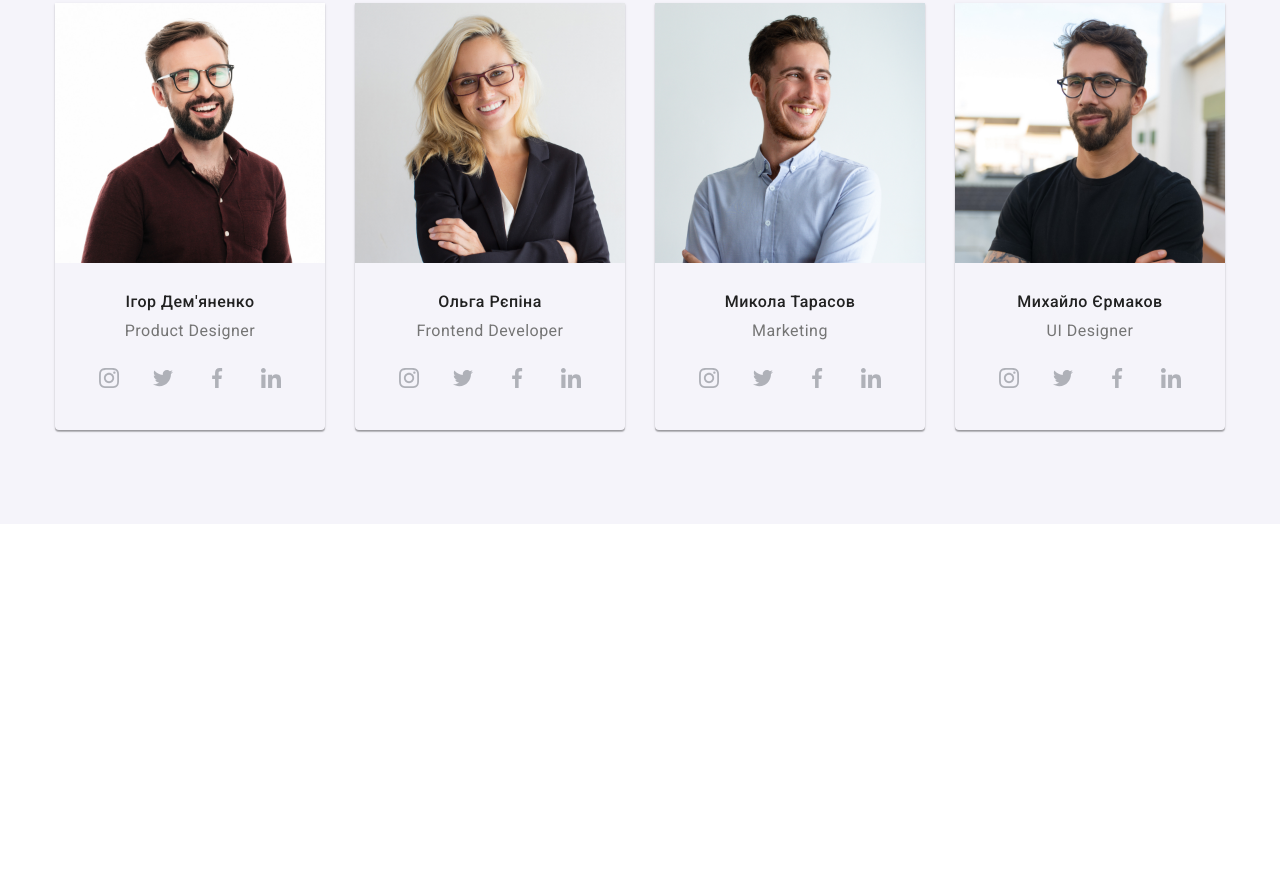
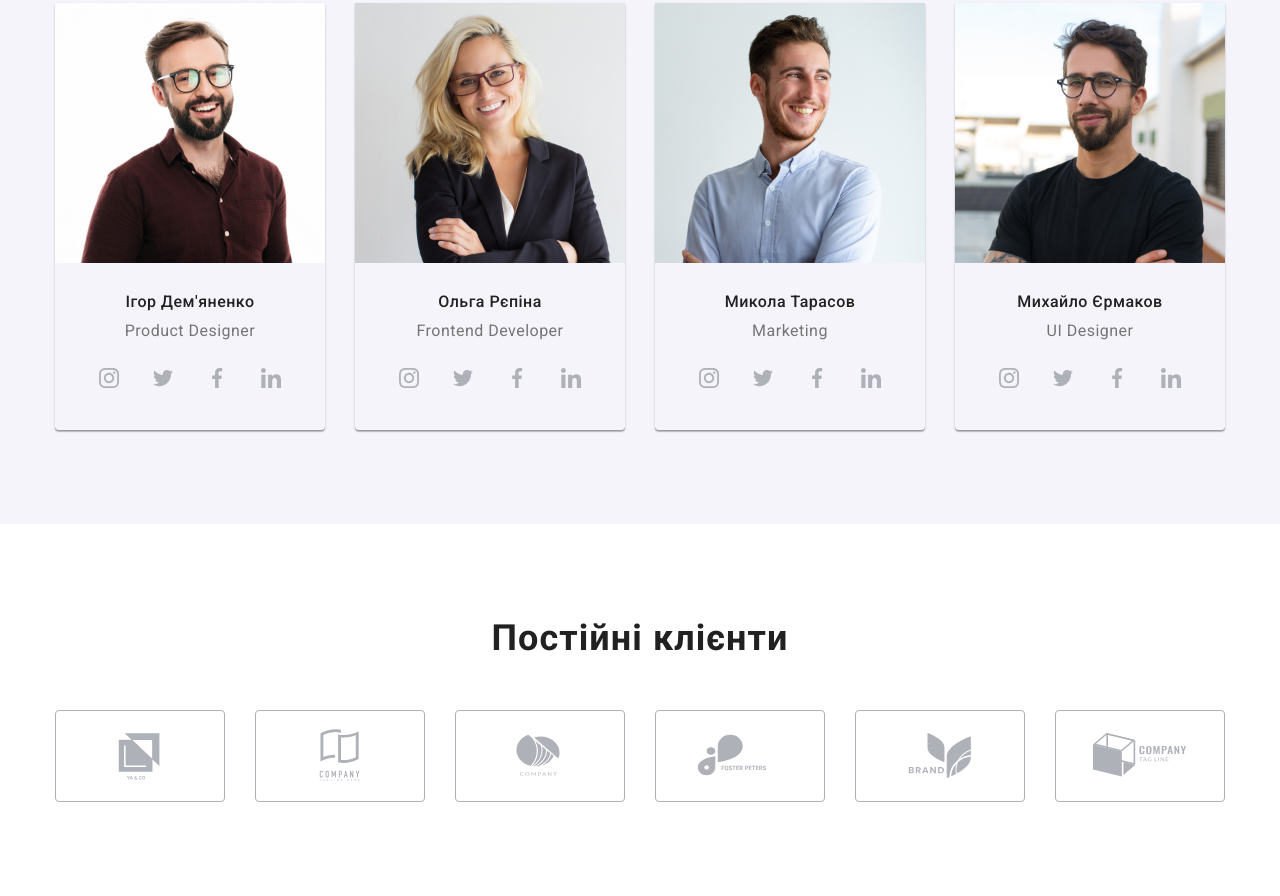
Before and after one commit to Horbunov-Yurii/practic-fe-1-2, a plain HTML site: page index.html in a window 1280 px wide. Shown: the part 1785-2681 px from the top of the page. Before the commit the page ends 2309 px from the top, so only its background shows below. Drawn offline with nearby package versions, Linux system fonts and the light colour scheme.

Commit message:
clients-adap

```diff
--- a/index.html
+++ b/index.html
@@ -9,12 +9,14 @@
       href="https://cdnjs.cloudflare.com/ajax/libs/modern-normalize/2.0.0/modern-normalize.min.css"
       integrity="sha512-4xo8blKMVCiXpTaLzQSLSw3KFOVPWhm/TRtuPVc4WG6kUgjH6J03IBuG7JZPkcWMxJ5huwaBpOpnwYElP/m6wg=="
       crossorigin="anonymous"
-      referrerpolicy="no-referrer" />
+      referrerpolicy="no-referrer"
+    />
     <link rel="preconnect" href="https://fonts.googleapis.com" />
     <link rel="preconnect" href="https://fonts.gstatic.com" crossorigin />
     <link
       href="https://fonts.googleapis.com/css2?family=Raleway:ital,wght@0,100..900;1,100..900&family=Roboto:ital,wght@0,100;0,300;0,400;0,500;0,700;0,900;1,100;1,300;1,400;1,500;1,700;1,900&display=swap"
-      rel="stylesheet" />
+      rel="stylesheet"
+    />
 
     <link rel="stylesheet" href="./style/main.min.css" />
   </head>
@@ -32,23 +34,26 @@
             <li class="nav__item">
               <a href="./pages/portfolio.html" class="nav__link">Портфоліо</a>
             </li>
-            <li class="nav__item"><a href="#" class="nav__link">Контакти</a></li>
+            <li class="nav__item">
+              <a href="#" class="nav__link">Контакти</a>
+            </li>
           </ul>
         </nav>
         <ul class="header__list">
           <li class="header__item">
             <a href="mailto:info@devstudio.com" class="header__link"
               ><svg class="header__icon">
-                <use href="./img/symbol-defs.svg#icon-mail"></use>
-                </svg><span class="header__cell">info@devstudio.com</span></a
+                <use href="./img/symbol-defs.svg#icon-mail"></use></svg
+              ><span class="header__cell">info@devstudio.com</span></a
             >
           </li>
           <li class="header__item">
             <a href="tel:+380961111111" class="header__link"
               ><svg class="header__icon">
                 <use href="./img/symbol-defs.svg#icon-tel"></use>
-                </svg>
-                <span class="header__cell">+38 096 111 11 11</span></a>
+              </svg>
+              <span class="header__cell">+38 096 111 11 11</span></a
+            >
           </li>
         </ul>
       </div>
@@ -275,7 +280,7 @@
           </ul>
         </div>
       </section>
-      <!-- <section class="client">
+      <section class="client">
         <div class="container">
           <h2 class="client__title">Постійні клієнти</h2>
           <ul class="client__list">
@@ -323,7 +328,7 @@
             </li>
           </ul>
         </div>
-      </section> -->
+      </section>
     </main>
     <!-- <footer class="footer">
       <div class="container">
--- a/scss/sections/_client.scss
+++ b/scss/sections/_client.scss
@@ -1,25 +1,58 @@
+.client {
+  padding-top: 60px;
+  padding-bottom: 60px;
+  text-align: center;
 
-.client {
+  @media screen and (min-width: 1200px) {
     padding-top: 94px;
     padding-bottom: 94px;
-  text-align: center;
-
+  }
 
   &__title {
     color: $text-color;
     text-align: center;
-  font-size: 36px;
+    font-size: 28px;
     font-weight: 700;
     line-height: 1.16;
+    letter-spacing: 0.84px;
+    margin-bottom: 30px;
+
+    @media screen and (min-width: 1200px) {
+      font-size: 36px;
       letter-spacing: 1.08px;
       margin-bottom: 50px;
     }
+  }
 
   &__list {
+    flex-wrap: wrap;
     display: flex;
+    gap: 30px;
+    justify-content: center;
+
+    @media screen and (min-width: 480px) {
+      flex-wrap: wrap;
+    }
+
+    @media screen and (min-width: 768px) {
+    }
+
+    @media screen and (min-width: 1200px) {
       justify-content: space-between;
     }
+  }
 
+  &__item {
+    flex-basis: calc((100% - 30px) / 2);
+
+    @media screen and (min-width: 768px) {
+      flex-basis: calc((100% - 60px) / 3);
+    }
+
+    @media screen and (min-width: 1200px) {
+      flex-basis: calc((100% - 150px) / 6);
+    }
+  }
 
   &__item:hover {
     .client__link {
@@ -30,19 +63,30 @@
     }
   }
 
-
   &__link {
     border-radius: 4px;
+    height: 92px;
+    width: 100%;
     border: 1px solid #afb1b8;
-  padding: 16px 32px;
+    // padding: 16px 32px;
     display: flex;
     justify-content: center;
     align-items: center;
     transition-property: border-color;
     transition-duration: 250ms;
     transition-timing-function: cubic-bezier(0.4, 0, 0.2, 1);
+
+    @media screen and (min-width: 480px) {
     }
 
+    @media screen and (min-width: 768px) {
+      width: 226px;
+    }
+
+    @media screen and (min-width: 1200px) {
+      width: 170px;
+    }
+  }
 
   &__icon {
     width: 106px;
--- a/scss/sections/_hero.scss
+++ b/scss/sections/_hero.scss
@@ -15,9 +15,7 @@
   @media screen and (min-width: 1200px) {
     padding-top: 200px;
     padding-bottom: 200px;
-
   }
-
 
   &__title {
     color: $title-color;
@@ -27,10 +25,14 @@
     line-height: 1.61;
     letter-spacing: 1.56px;
     text-transform: uppercase;
-  width: 360px;
+    width: 100%;
     margin-left: auto;
     margin-right: auto;
     margin-bottom: 30px;
+
+    @media screen and (min-width: 480px) {
+      width: 360px;
+    }
 
     @media screen and (min-width: 1200px) {
       font-size: 44px;
@@ -57,5 +59,4 @@ width: 696px;
       padding: 10px 32px;
     }
   }
-
 }
```
Also changed, not shown: style/main.css, style/main.min.css, 2 other files. Lines whose indentation alone changed are shown as unchanged.
